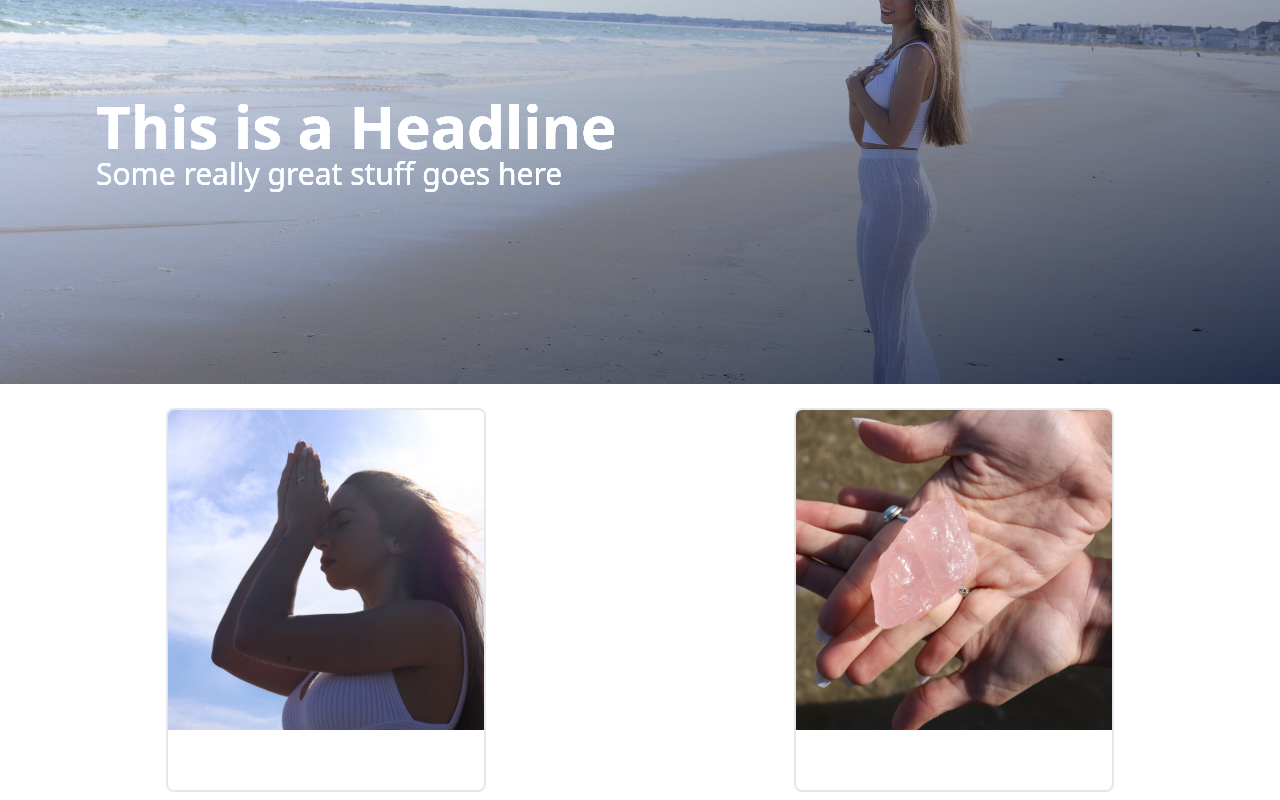
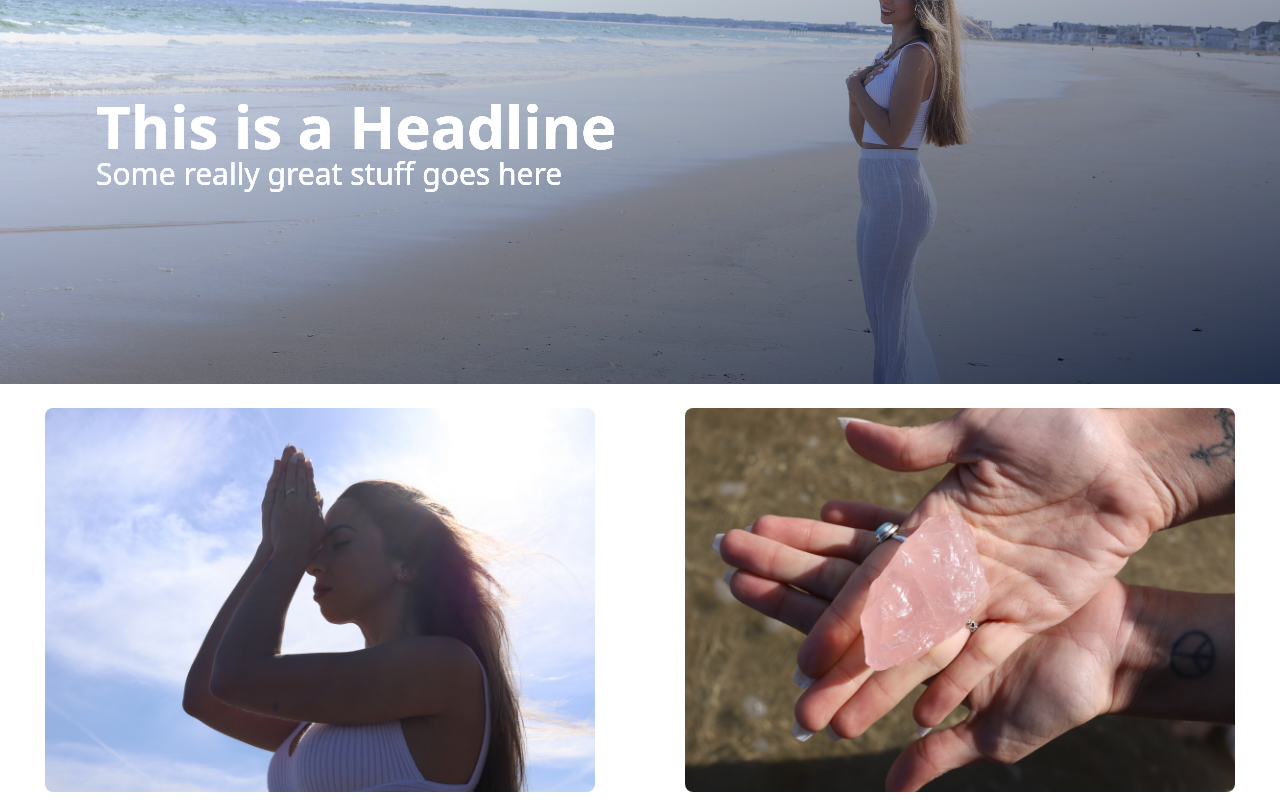
Before and after one commit to cmakride/sp-website, a React (Create React App) app: page / in a window 1280 px wide. Built offline with nearby package versions, Linux system fonts and the light colour scheme.

Commit message:
Style Size Services

```diff
--- a/src/components/Services.jsx
+++ b/src/components/Services.jsx
@@ -22,18 +22,15 @@ const data = [
 
 const Services = () => {
   return (
-    <div className="grid grid-cols-1 gap-4 mx-5 justify-items-center md:grid-cols-2 lg:grid-cols-2">
+    <div className="grid grid-cols-1 gap-10 mx-5 justify-items-center md:grid-cols-1 lg:grid-cols-2">
 
       {data.map((service, idx) => (
 
-        <div className="h-96 w-96 max-w-xs border-2 border-gray-200 border-opacity-600 rounded-lg overflow-hidden bg-gradient-to-r from-light-100 to-dark-100" key={idx}>
+        <div className="sm:h-96 sm:w-11/12 max-w-3xl rounded-lg overflow-hidden" key={idx}>
           <Link to={service.link}>
-            <img src={service.image} alt="spirit" className="w-full h-80 object-cover object-center" />
+            <img src={service.image} alt="spirit" className="w-full h-full object-cover object-center" />
           </Link>
         </div>
-
-
-
       ))}
 
 
```
